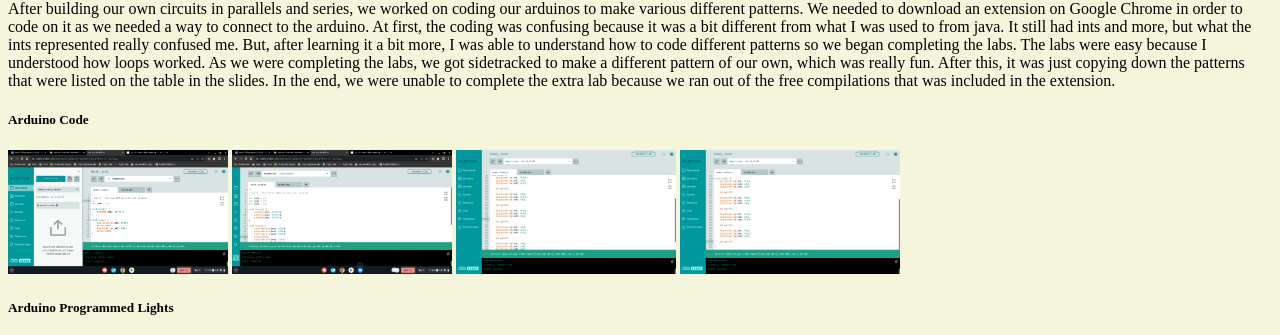
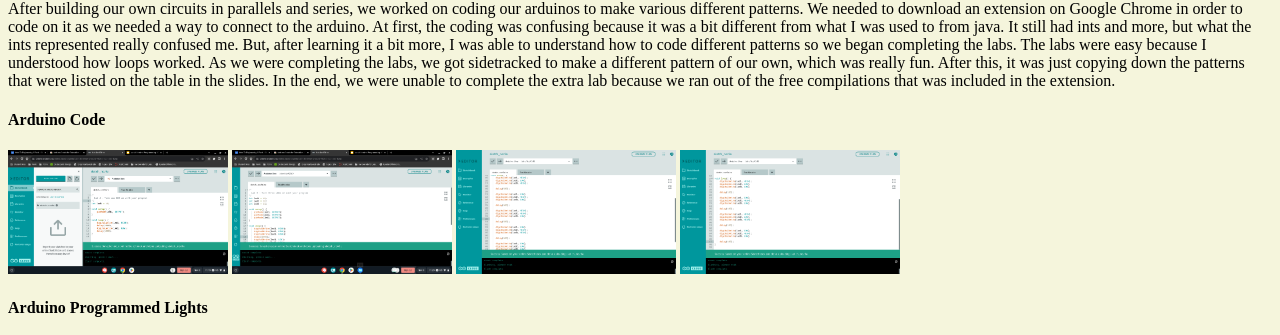
Before and after one commit to acedrjayden/Website, a plain HTML site: page index.html in a window 1280 px wide. Shown: the part 6090-6425 px from the top of the page. Drawn offline with Linux system fonts and the light colour scheme.

Commit message:
11/13/2023 - Real Circuit Building/Programming with Arduinos: Heading changes

```diff
--- a/index.html
+++ b/index.html
@@ -78,13 +78,13 @@
 
     <p>After building our own circuits in parallels and series, we worked on coding our arduinos to make various different patterns. We needed to download an extension on Google Chrome in order to code on it as we needed a way to connect to the arduino. At first, the coding was confusing because it was a bit different from what I was used to from java. It still had ints and more, but what the ints represented really confused me. But, after learning it a bit more, I was able to understand how to code different patterns so we began completing the labs. The labs were easy because I understood how loops worked. As we were completing the labs, we got sidetracked to make a different pattern of our own, which was really fun. After this, it was just copying down the patterns that were listed on the table in the slides. In the end, we were unable to complete the extra lab because we ran out of the free compilations that was included in the extension.</p>
 
-    <h5>Arduino Code</h5>
+    <h4>Arduino Code</h4>
     <img src="Lab 4 - Turn one LED on with your program.png" width=220 height=123.75>
     <img src="Lab 4 - Turn three LEDs on with your program.png" width=220 height=123.75>
     <img src="Lab 4 - Three LEDs, following pattern.png" width=220 height=123.75>
     <img src="Lab 4 - Three LEDs, following pattern 2.png" width=220 height=123.75>
 
-    <h5>Arduino Programmed Lights</h5>
+    <h4>Arduino Programmed Lights</h4>
     <iframe width="560" height="315" src="https://www.youtube.com/embed/xeeI-_xyNg0?si=_N4Or2vtR1LGR6iX" title="YouTube video player" frameborder="0" allow="accelerometer; autoplay; clipboard-write; encrypted-media; gyroscope; picture-in-picture; web-share" allowfullscreen></iframe>
     <iframe width="560" height="315" src="https://www.youtube.com/embed/j6fWnFsl9hk?si=a268xyLjpWCCIJHJ" title="YouTube video player" frameborder="0" allow="accelerometer; autoplay; clipboard-write; encrypted-media; gyroscope; picture-in-picture; web-share" allowfullscreen></iframe>
     <iframe width="560" height="315" src="https://www.youtube.com/embed/d_oxYkgsErM?si=sWKXB1zG7vdf78_A" title="YouTube video player" frameborder="0" allow="accelerometer; autoplay; clipboard-write; encrypted-media; gyroscope; picture-in-picture; web-share" allowfullscreen></iframe>
```
